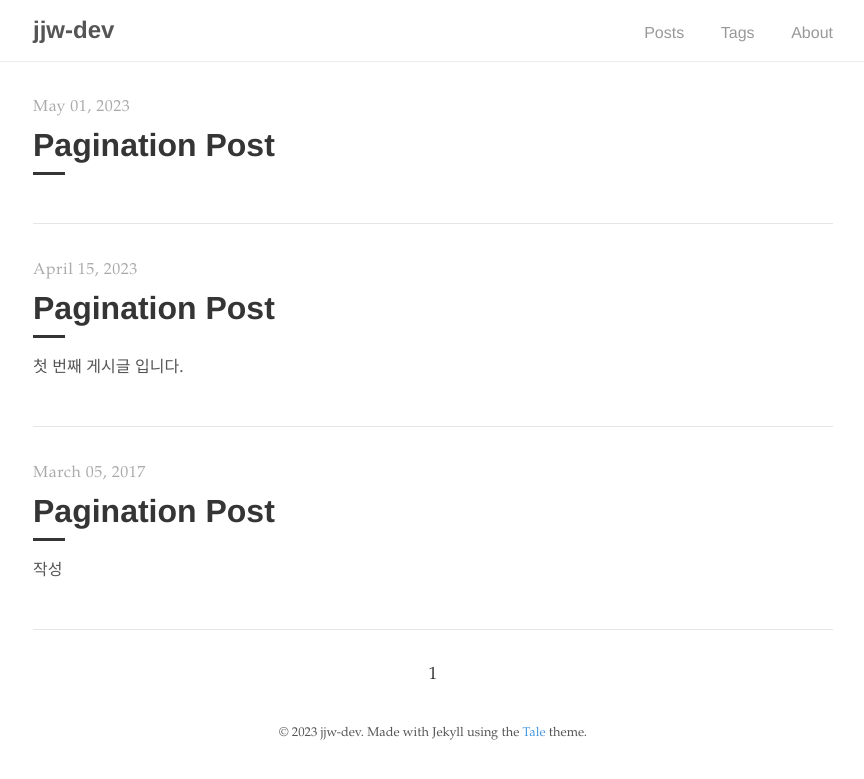
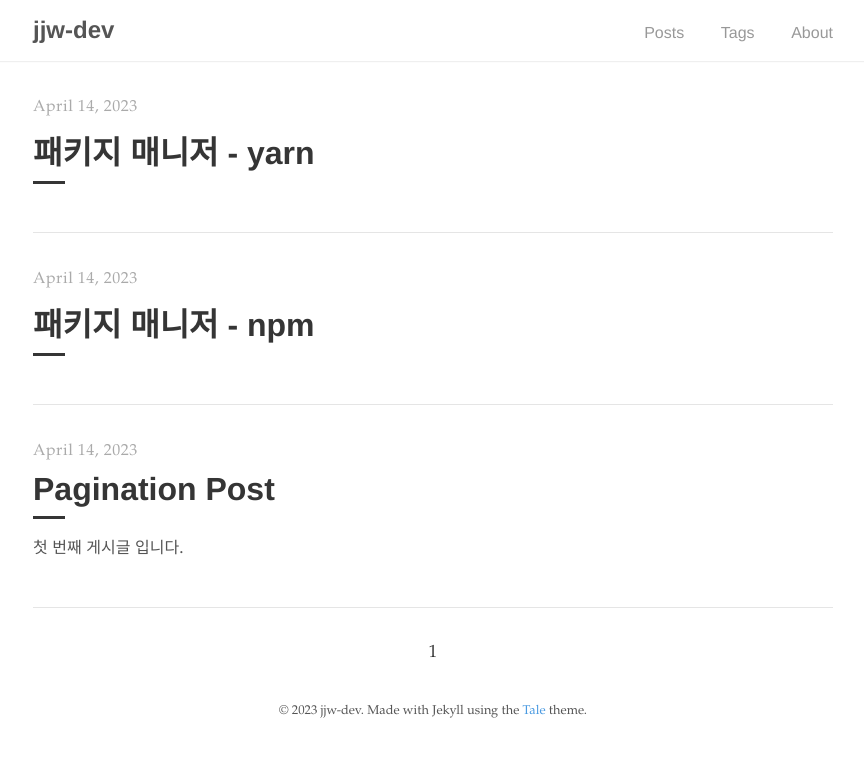
Before and after one commit to jeong-jin-wook/jeong-jin-wook.github.io, a Jekyll site: the page built from index.html, in a window 1280 px wide. Shown: the top 779 px of the page, without its empty margins (207-1071 px from the left). Built offline with Jekyll 4.4.1, drawn with Linux system fonts in a browser that asks for light colours; the list of posts is cut into pages by our own code.

Commit message:
feat: 14/14

```diff
--- /dev/null
+++ b/_posts/2023-04-14-package-manager.md
@@ -0,0 +1,6 @@
+---
+layout: post
+title: "패키지 매니저 - npm"
+author: "jjw"
+tags: Tale
+---
--- a/_posts/2017-03-05-pagination-post.md
+++ b/_posts/2023-04-14-package-manager2.md
@@ -1,8 +1,6 @@
 ---
 layout: post
-title: "Pagination Post"
+title: "패키지 매니저 - yarn"
 author: "jjw"
 tags: Tale
 ---
-
-작성
```
Also changed, not shown: _posts/2023-04-14-first-post.md (renamed from _posts/2023-04-15-first-post.md), _posts/2023-05-01-pagination-post.md (deleted).
